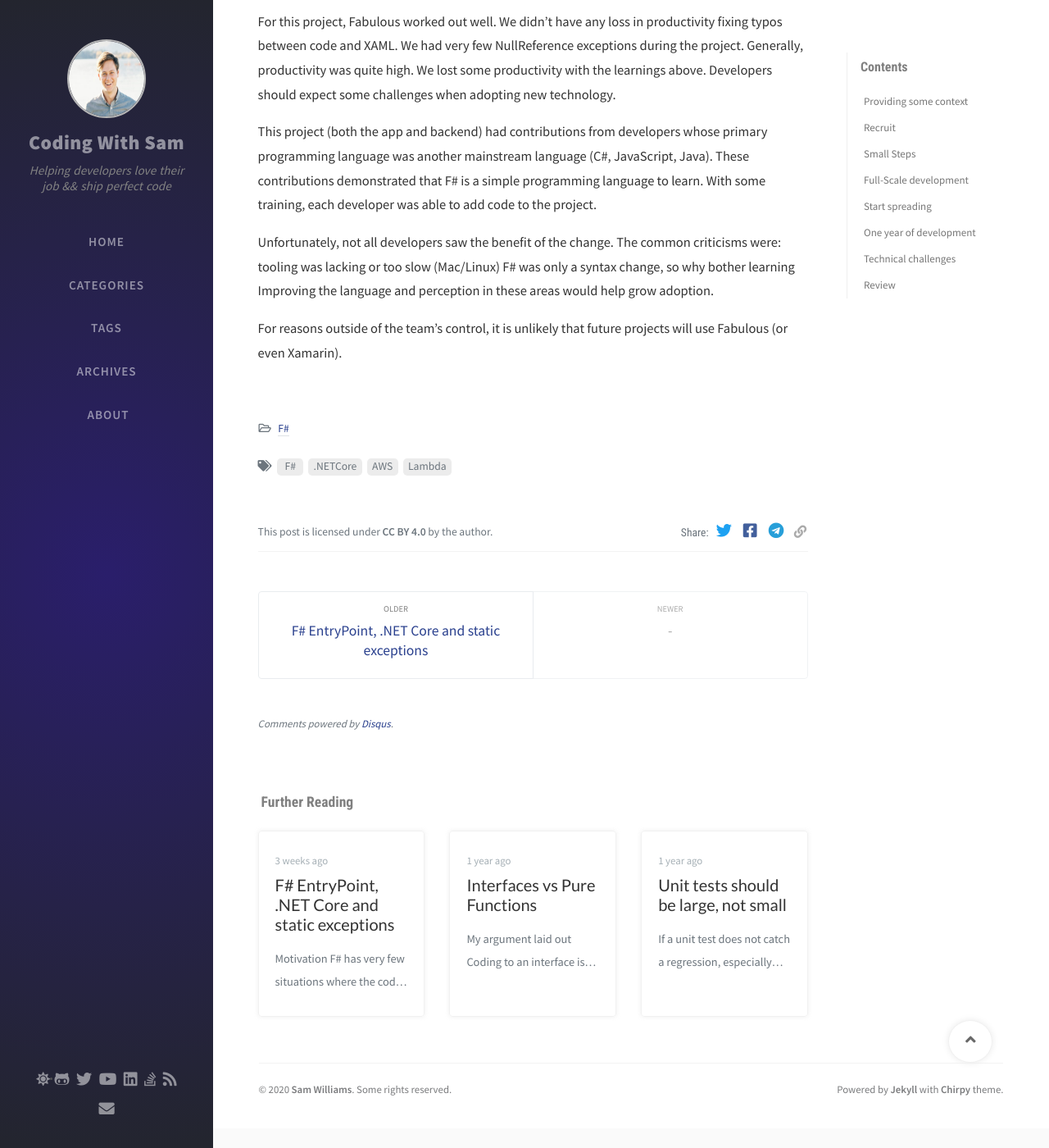
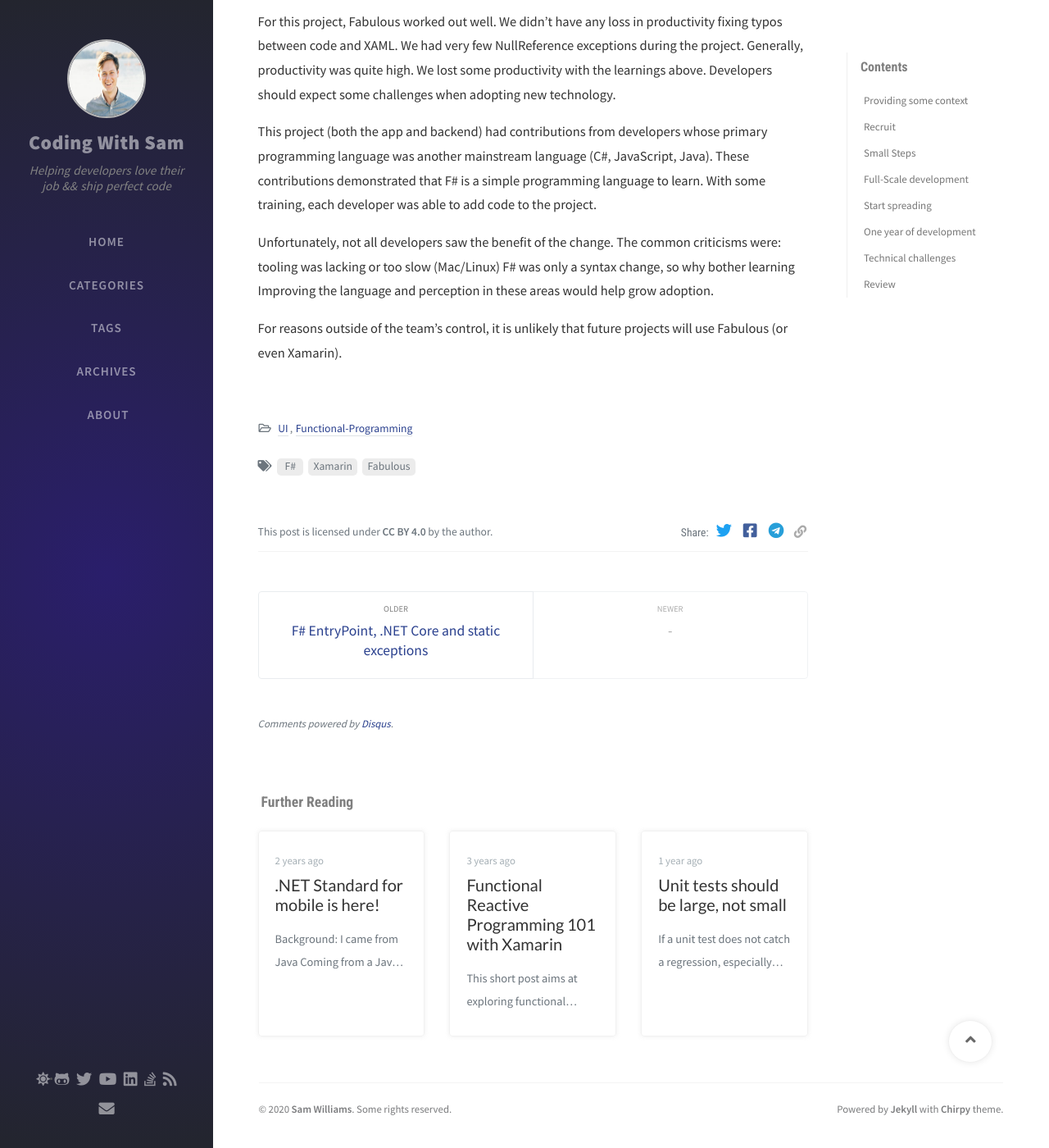
Before and after one commit to willsam100/CodingWIthSamBlog, a Jekyll site: the page built from _posts/2020-07-26-Fabulous.md, in a window 1280 px wide and 1400 px high, scrolled down 3984 px. Shown: the whole window at 82% size. Built offline with Jekyll 4.4.1, drawn with Linux system fonts in a browser that asks for light colours; nearby versions of some CDN libraries; comment, search, counter and statistics services are not loaded; some of the changed text lies outside the part shown.

Commit message:
Publish post Xamarin-Fabulous

```diff
--- a/_posts/2020-06-18-Fabulous.md
+++ b/_posts/2020-07-26-Fabulous.md
@@ -1,9 +1,10 @@
 ---
 title: Using Xamarin-Fabulous in enterprise
-date: 2020-07-18 21:00:00 +12:00
-categories: [F#]
-tags: [F#, .NETCore, AWS, Lambda]
-description: F# static methods and .NET Core EntryPoint
+date: 2020-07-26 21:00:00 +12:00
+categories: [UI, Functional-Programming]
+tags: [F#, Xamarin, Fabulous]
+description: My experience using Xamarin-Fabulous full-time for over 1 year
+published: true
 # image: /assets/img/2020-06-13-client.png
 ---
 
```
